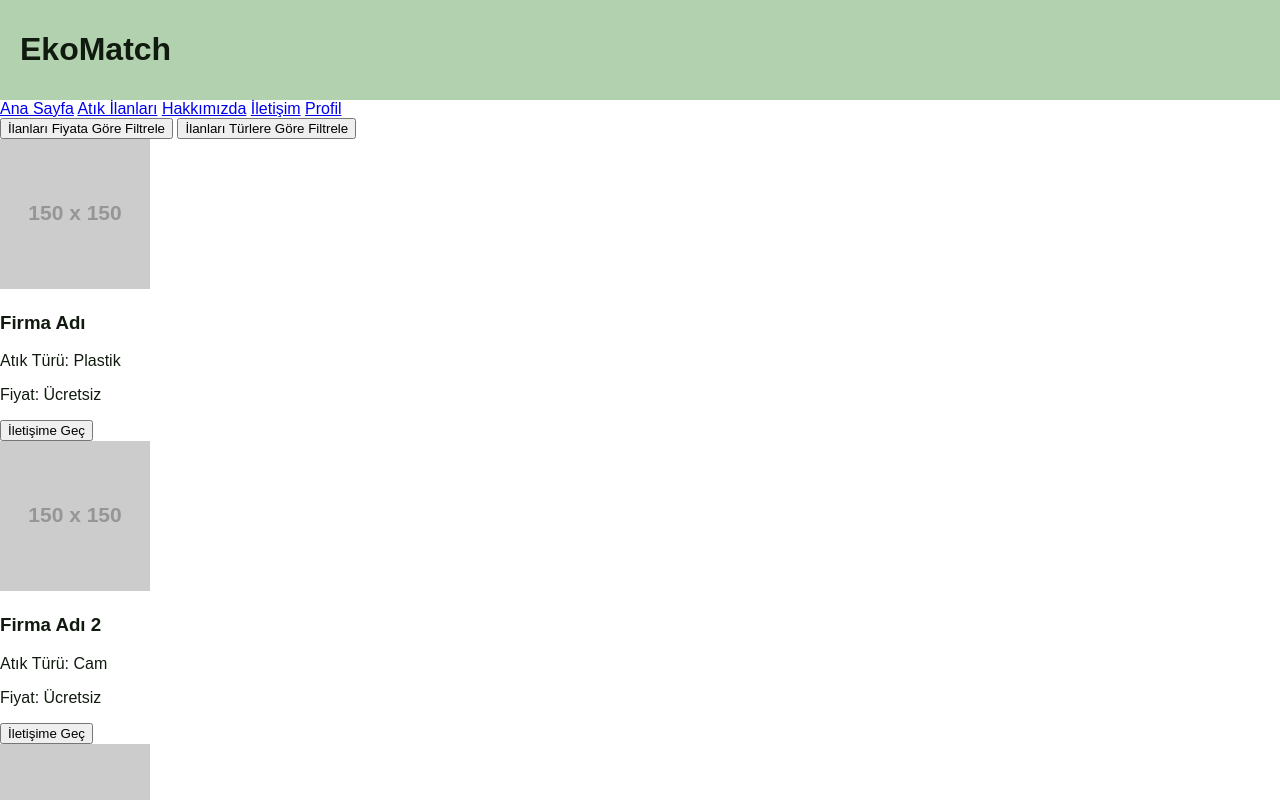
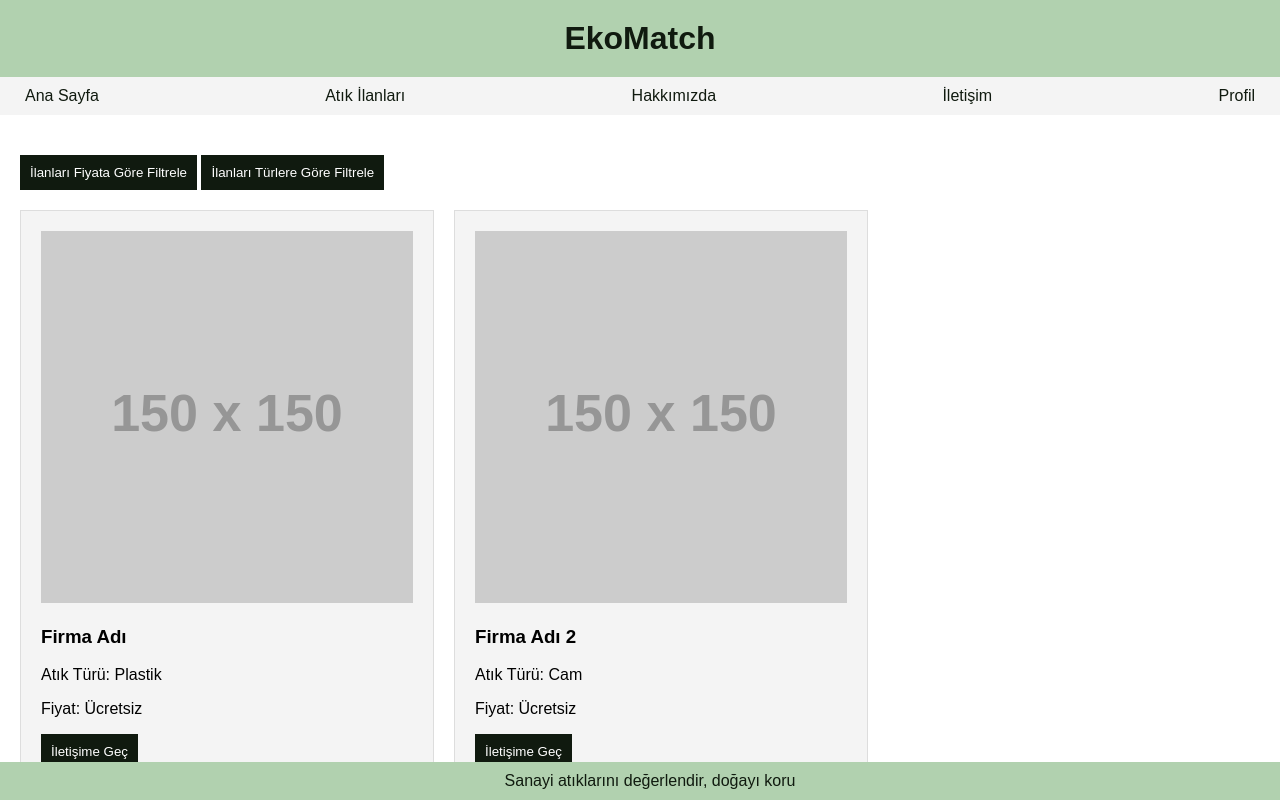
Before and after one commit to emoshon/EkoMatch, a plain HTML site: page index.html in a window 1280 px wide. Shown: the top 800 px of the page. Drawn offline with Linux system fonts and the light colour scheme; placeholder pictures from the web are drawn by us.

Commit message:
Update styles.css

```diff
--- a/styles.css
+++ b/styles.css
@@ -1,60 +1,95 @@
+
 body {
+    background-color: #FFFFFF;
     font-family: Arial, sans-serif;
-    background-color: #ffffff; /* Arka plan beyaz */
-    color: #101a0f;
     margin: 0;
     padding: 0;
 }
 
 header {
-    background-color: #b1d1af; /* Header rengi */
-    color: #101a0f; /* Yazı rengi */
+    background-color: #b1d1af;
+    text-align: center;
+    padding: 20px;
+}
+
+header h1 {
+    color: #101a0f;
+    margin: 0;
+}
+
+nav {
     display: flex;
     justify-content: space-between;
-    padding: 10px 20px;
-    align-items: center;
+    background-color: #f4f4f4;
+    padding: 10px;
 }
 
-nav ul {
-    list-style: none;
-    display: flex;
-}
-
-nav ul li {
+nav a {
+    color: #101a0f;
+    text-decoration: none;
     margin: 0 15px;
 }
 
-nav ul li a {
-    color: #101a0f; /* Menü yazı rengi */
-    text-decoration: none;
+nav a:hover {
+    text-decoration: underline;
 }
 
-.hero {
-    text-align: center;
-    padding: 50px;
+.content {
+    padding: 20px;
 }
 
-.button {
-    background-color: #101a0f;
-    color: #f2f8f2;
-    padding: 10px 20px;
-    text-decoration: none;
-    border-radius: 5px;
-}
-.button {
-    font-size: 20px;
-    padding: 15px 25px;
-    font-weight: bold;
-}
-.listings {
-    display: flex;
-    justify-content: center;
-    flex-wrap: wrap;
+.footer {
+    background-color: #b1d1af;
+    text-align: center;
+    padding: 10px;
+    position: fixed;
+    bottom: 0;
+    width: 100%;
 }
 
-.listing {
-    background: white;
+.footer p {
+    color: #101a0f;
+    margin: 0;
+}
+
+.profile-menu {
+    display: none;
+}
+
+.profile-menu.show {
+    display: block;
+}
+
+.container {
+    display: flex;
+    flex-wrap: wrap;
+    gap: 20px;
+}
+
+.card {
+    background-color: #f4f4f4;
     padding: 20px;
-    margin: 10px;
-    border-radius: 8px;
+    width: 30%;
+    border: 1px solid #ddd;
 }
+
+.card img {
+    width: 100%;
+    height: auto;
+}
+
+.filter {
+    margin: 20px 0;
+}
+
+.btn {
+    background-color: #101a0f;
+    color: #fff;
+    padding: 10px;
+    border: none;
+    cursor: pointer;
+}
+
+.btn:hover {
+    background-color: #b1d1af;
+}
```
